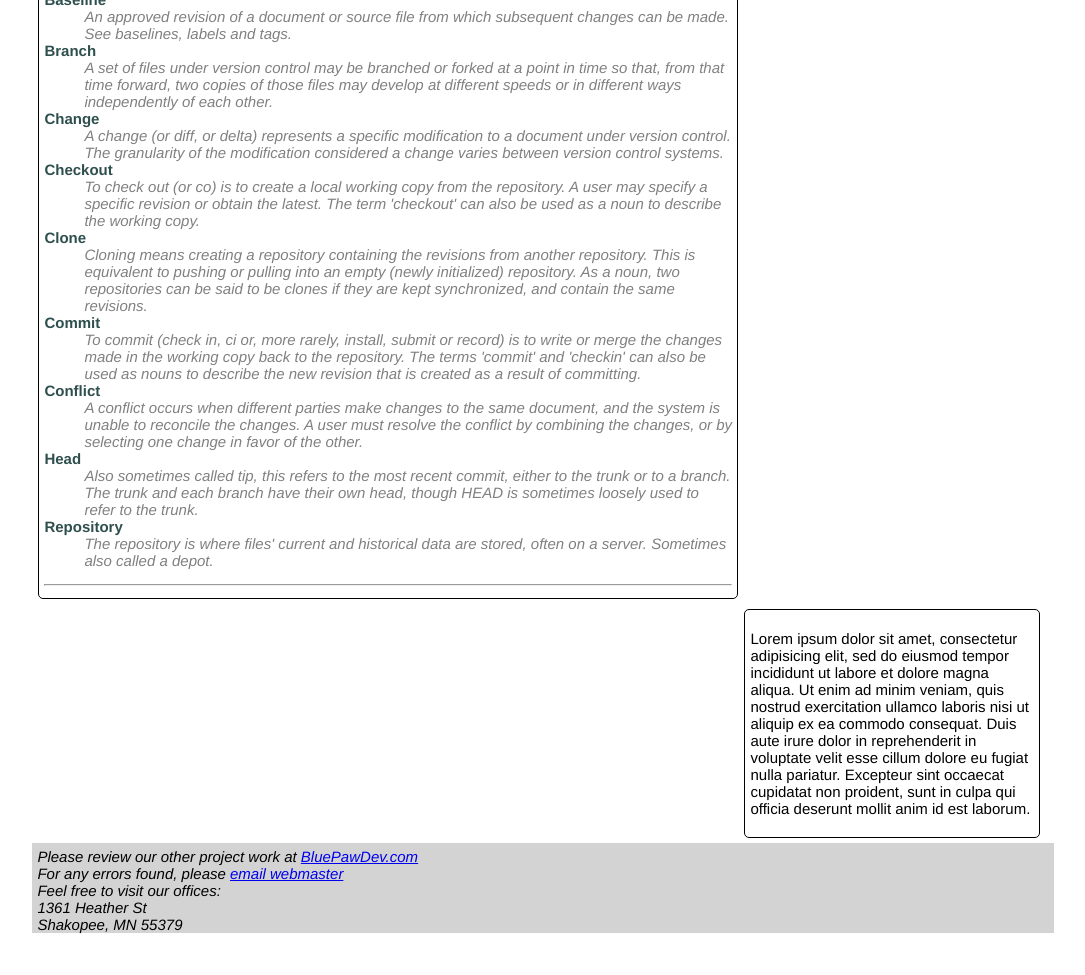
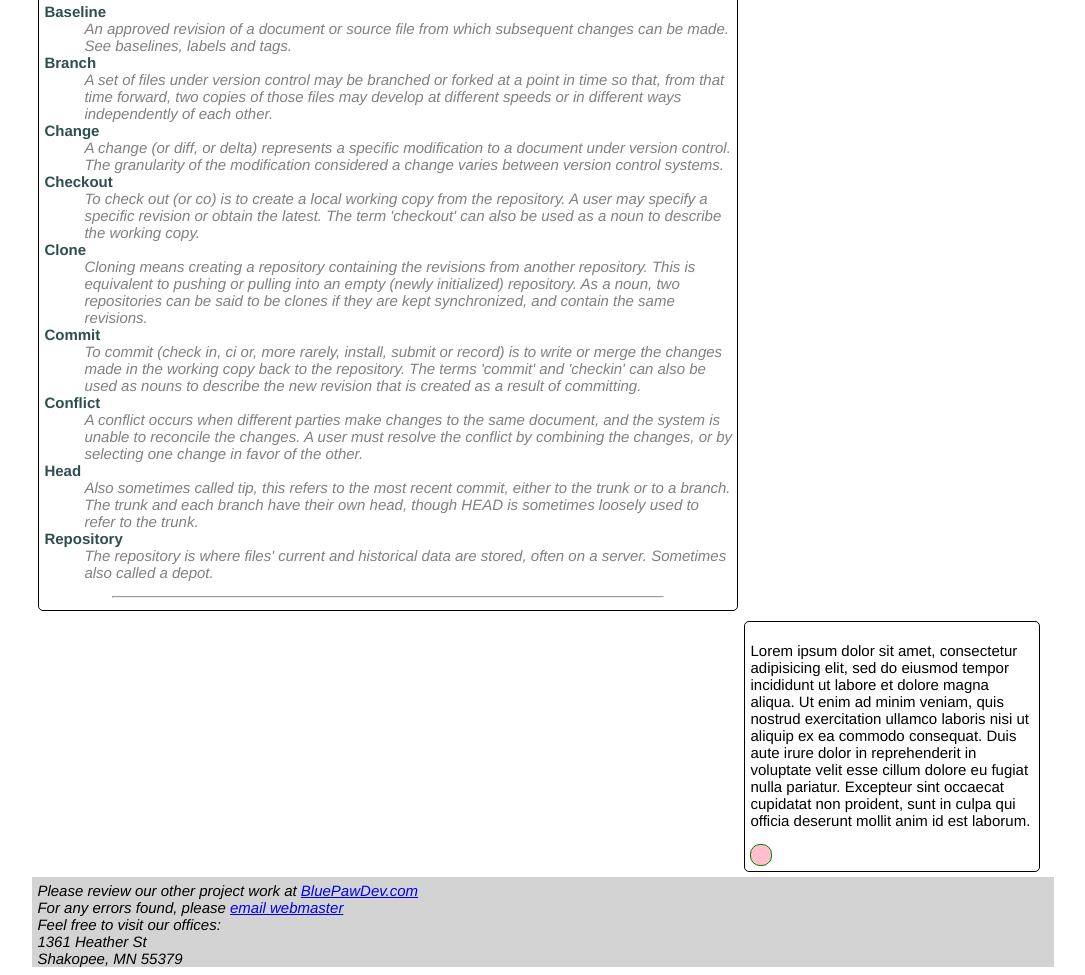
Before and after one commit to BluePawDev/sandbox-html, a plain HTML site: page index-html.html in a window 1280 px wide. Shown: the part 550-1525 px from the top of the page, without its empty margins (102-1187 px from the left). Before the commit the page ends 1491 px from the top, so only its background shows below. Drawn offline with Linux system fonts and the light colour scheme.

Commit message:
Add .circle{} in .rightSideBar

```diff
--- a/css/style.css
+++ b/css/style.css
@@ -55,6 +55,7 @@ div {
 
 .mainContent {
   width: 80%;
+  /*height: 100%*/
   margin: 5px 10%;
   align-self: center;
 }
@@ -76,3 +77,15 @@ div {
 a:focus {
   font-weight: bold;
 }
+
+hr {
+  width: 80%;
+}
+
+.circle {
+  border: .5px green solid;
+  height: 20px;
+  width: 20px;
+  border-radius: 10px;
+  background-color: pink;
+}
--- a/index-html.html
+++ b/index-html.html
@@ -21,6 +21,7 @@
 
       </header> <!-- End of .navHeader -->
     </section> <!-- End of .pageHeader -->
+    <hr>
     <div class="mainContent">
       <div class="mainBody">
         <h1>Code Example</h1>
@@ -56,6 +57,9 @@
       </div> <!-- End of .mainBody -->
       <div class="rightSideBar">
         <p>Lorem ipsum dolor sit amet, consectetur adipisicing elit, sed do eiusmod tempor incididunt ut labore et dolore magna aliqua. Ut enim ad minim veniam, quis nostrud exercitation ullamco laboris nisi ut aliquip ex ea commodo consequat. Duis aute irure dolor in reprehenderit in voluptate velit esse cillum dolore eu fugiat nulla pariatur. Excepteur sint occaecat cupidatat non proident, sunt in culpa qui officia deserunt mollit anim id est laborum.</p>
+        <div class="circle">
+
+        </div>
 
       </div> <!-- End of .rightSideBar -->
 
```
